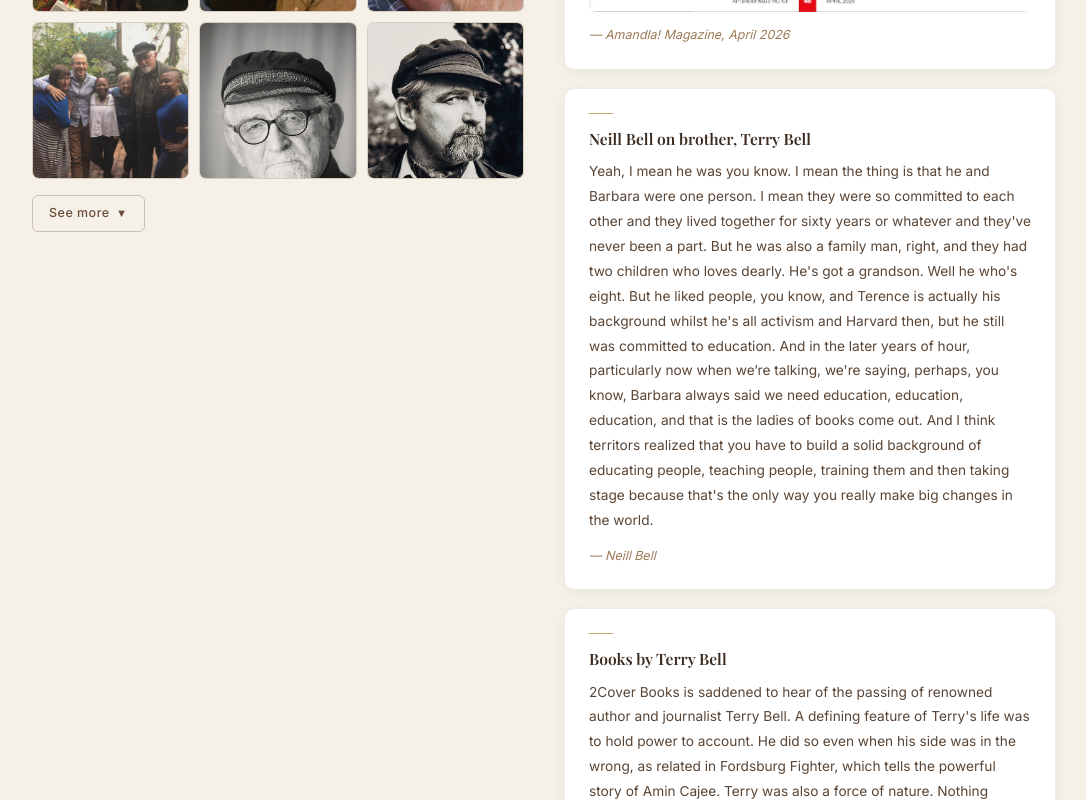
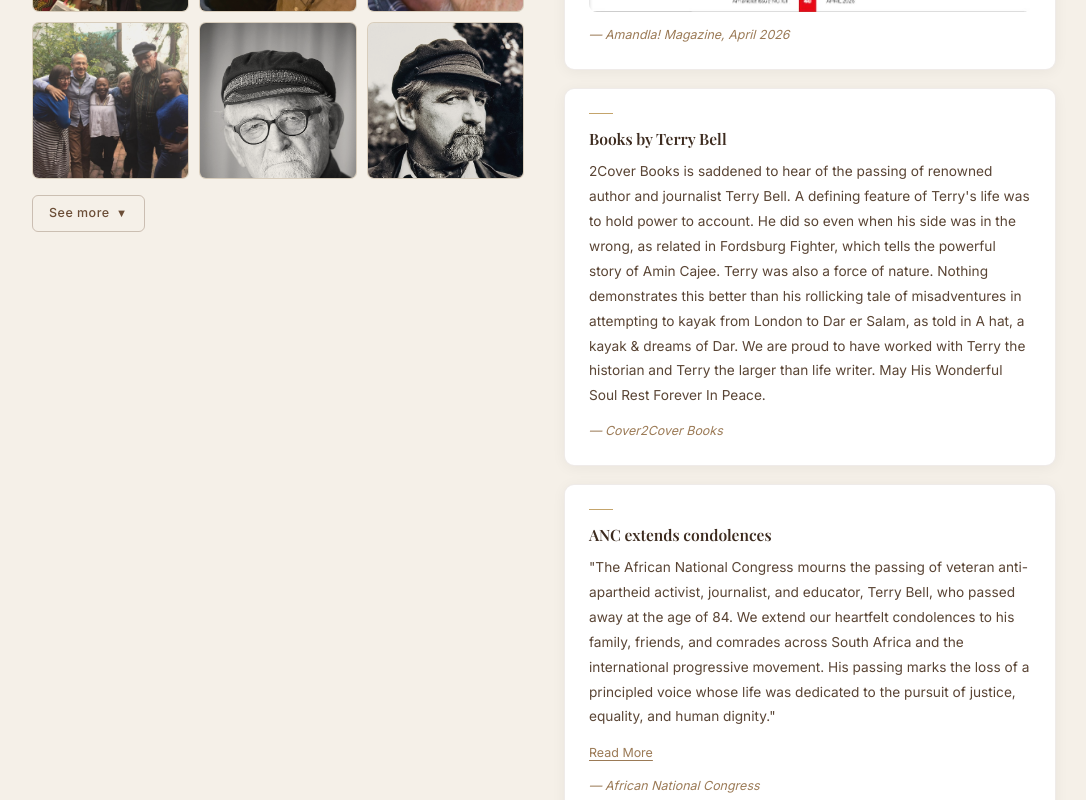
Before and after one commit to AsipheG123/terry-bell-memorial, a Next.js app: page / in a window 1280 px wide. Shown: the part 6840-7640 px from the top of the page, without its empty margins (96-1182 px from the left). Built offline with nearby package versions, Linux system fonts and the light colour scheme.

Commit message:
Remove Neill Bell transcript from memories

```diff
--- a/data/media.ts
+++ b/data/media.ts
@@ -436,12 +436,6 @@ export const memoryCards: MemoryCard[] = [
     attribution: "Amandla! Magazine, April 2026",
   },
   {
-    id: "1",
-    title: "Neill Bell on brother, Terry Bell",
-    body: "Yeah, I mean he was you know. I mean the thing is that he and Barbara were one person. I mean they were so committed to each other and they lived together for sixty years or whatever and they've never been a part. But he was also a family man, right, and they had two children who loves dearly. He's got a grandson. Well he who's eight. But he liked people, you know, and Terence is actually his background whilst he's all activism and Harvard then, but he still was committed to education. And in the later years of hour, particularly now when we’re talking, we're saying, perhaps, you know, Barbara always said we need education, education, education, and that is the ladies of books come out. And I think territors realized that you have to build a solid background of educating people, teaching people, training them and then taking stage because that's the only way you really make big changes in the world.",
-    attribution: "Neill Bell",
-  },
-  {
     id: "2",
     title: "Books by Terry Bell",
     body: "2Cover Books is saddened to hear of the passing of renowned author and journalist Terry Bell. A defining feature of Terry's life was to hold power to account. He did so even when his side was in the wrong, as related in Fordsburg Fighter, which tells the powerful story of Amin Cajee. Terry was also a force of nature. Nothing demonstrates this better than his rollicking tale of misadventures in attempting to kayak from London to Dar er Salam, as told in A hat, a kayak & dreams of Dar. We are proud to have worked with Terry the historian and Terry the larger than life writer. May His Wonderful Soul Rest Forever In Peace.",
```
